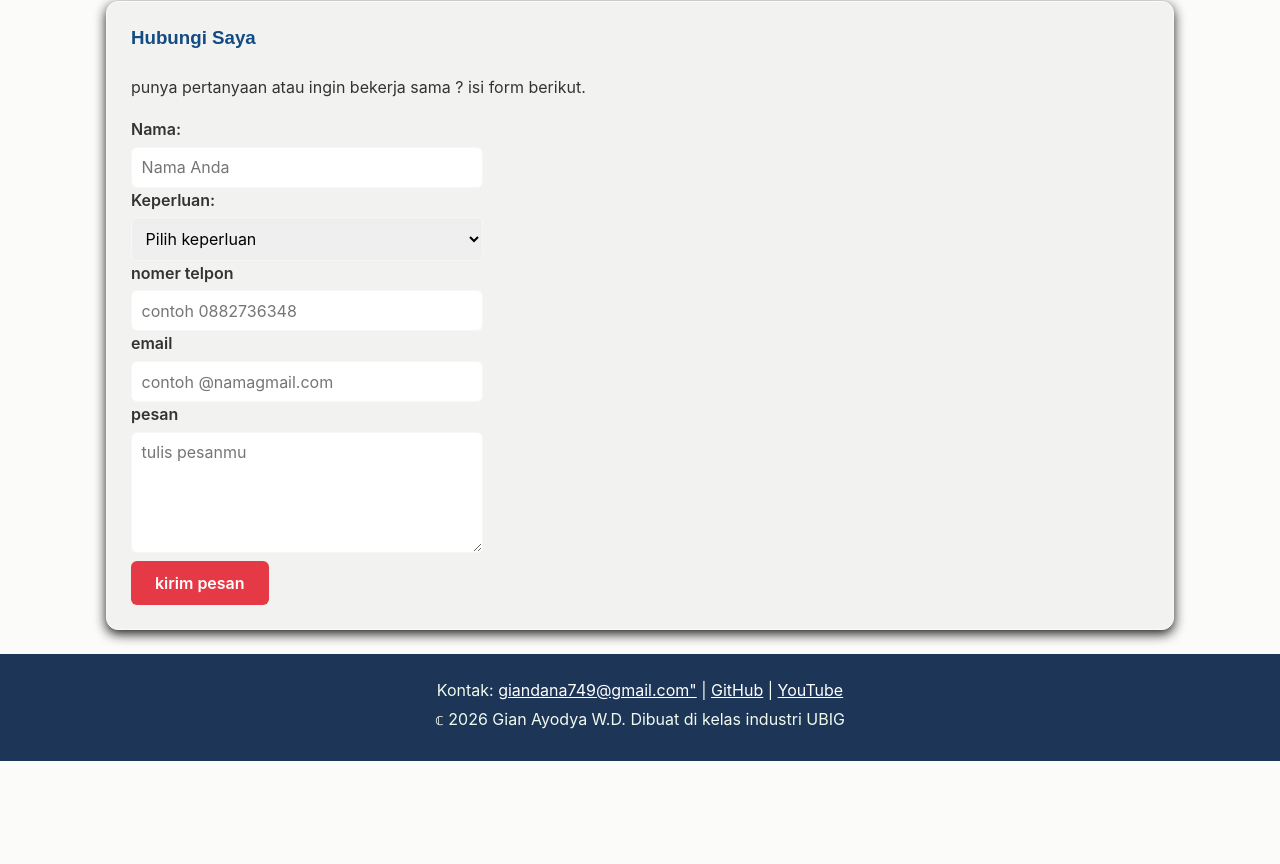
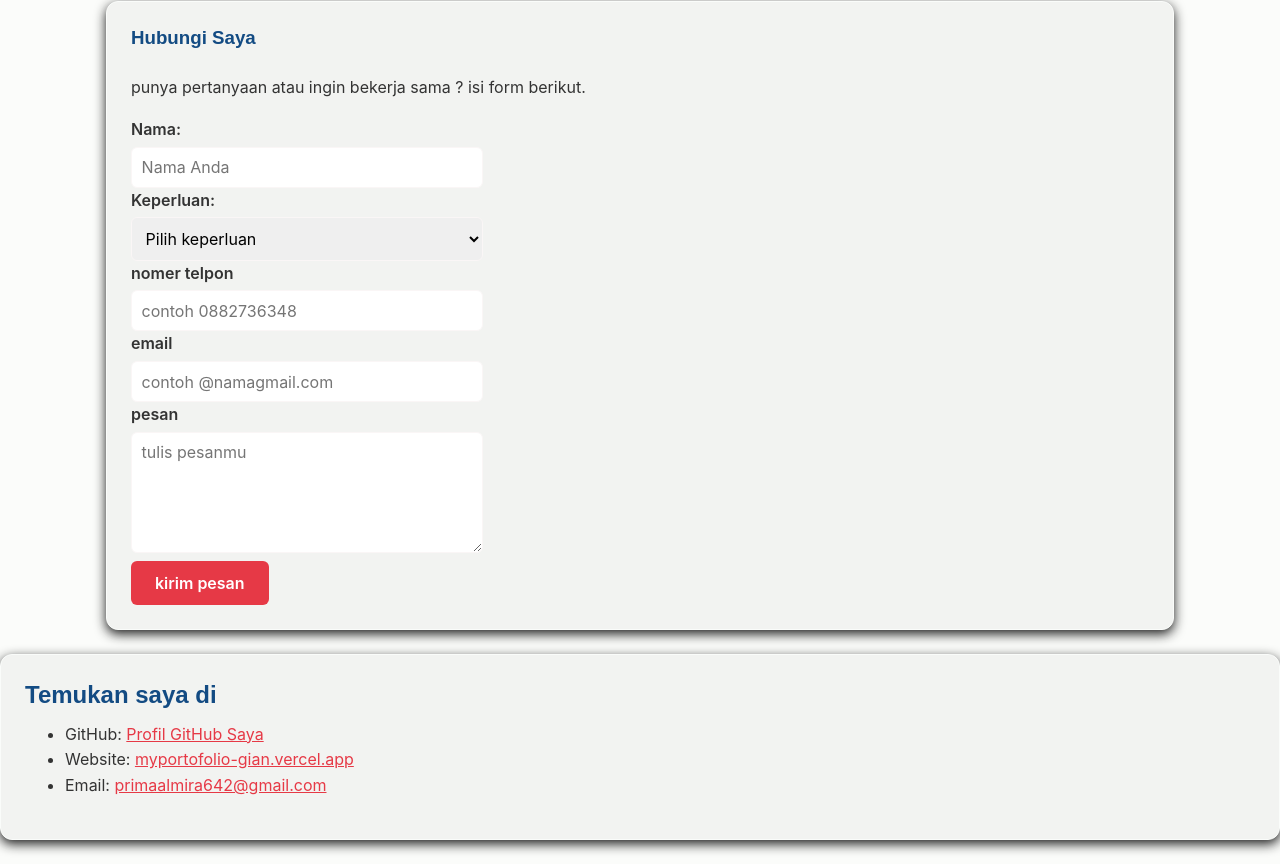
Before and after one commit to Giannbayan/Kelas-Industri, a plain HTML site: page Modul 4 kontak.html in a window 1280 px wide. Shown: the part 257-1121 px from the top of the page. Before the commit the page ends 1018 px from the top, so only its background shows below. Drawn offline with Linux system fonts and the light colour scheme.

Commit message:
feat: tambah kartu media sosial di halaman kontak

```diff
--- a/Modul 4 kontak.html
+++ b/Modul 4 kontak.html
@@ -55,13 +55,14 @@
     </form>
     </section>
 
-<footer>
-<p>Kontak:
-            <a href="mailto:/giandana749@gmail.com">giandana749@gmail.com"</a> |
-            <a href="https://github.com/" target="_blank">GitHub</a> |
-            <a href="https://www.youtube.com/" target="_blank">YouTube</a></p>
-            <p>&copf; 2026 Gian Ayodya W.D. Dibuat di kelas industri UBIG</p>
-</footer>
+<section class="kartu">
+    <h2>Temukan saya di</h2>
+    <ul>
+        <li>GitHub: <a href="https://github.com/Giannbayan" target="_blank">Profil GitHub Saya</a></li>
+        <li>Website: <a href="https://myportofolio-gian.vercel.app">myportofolio-gian.vercel.app</a></li>
+        <li>Email: <a href="mailto:gian.primaalmira642@gmail.com">primaalmira642@gmail.com</a></li>
+    </ul>
+</section>
 
 </body>
 </html>
```
